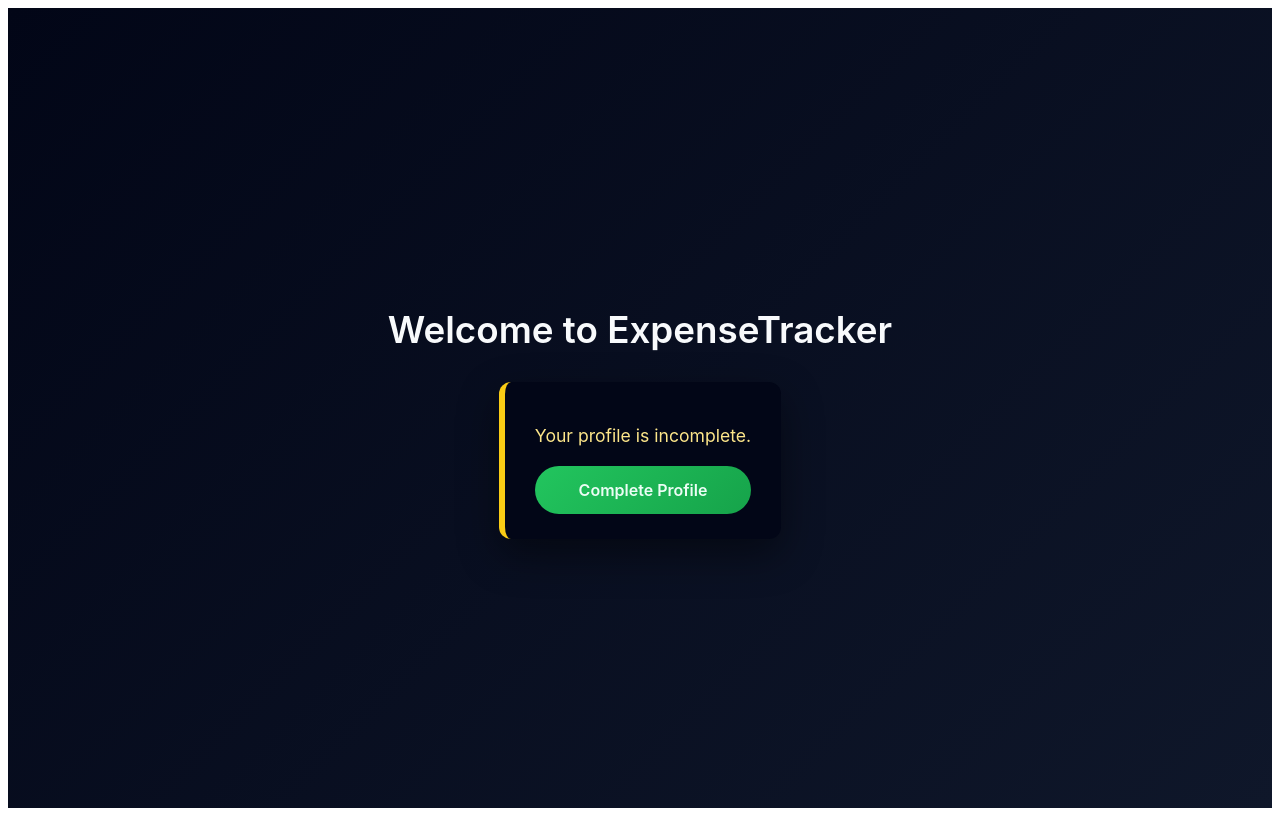
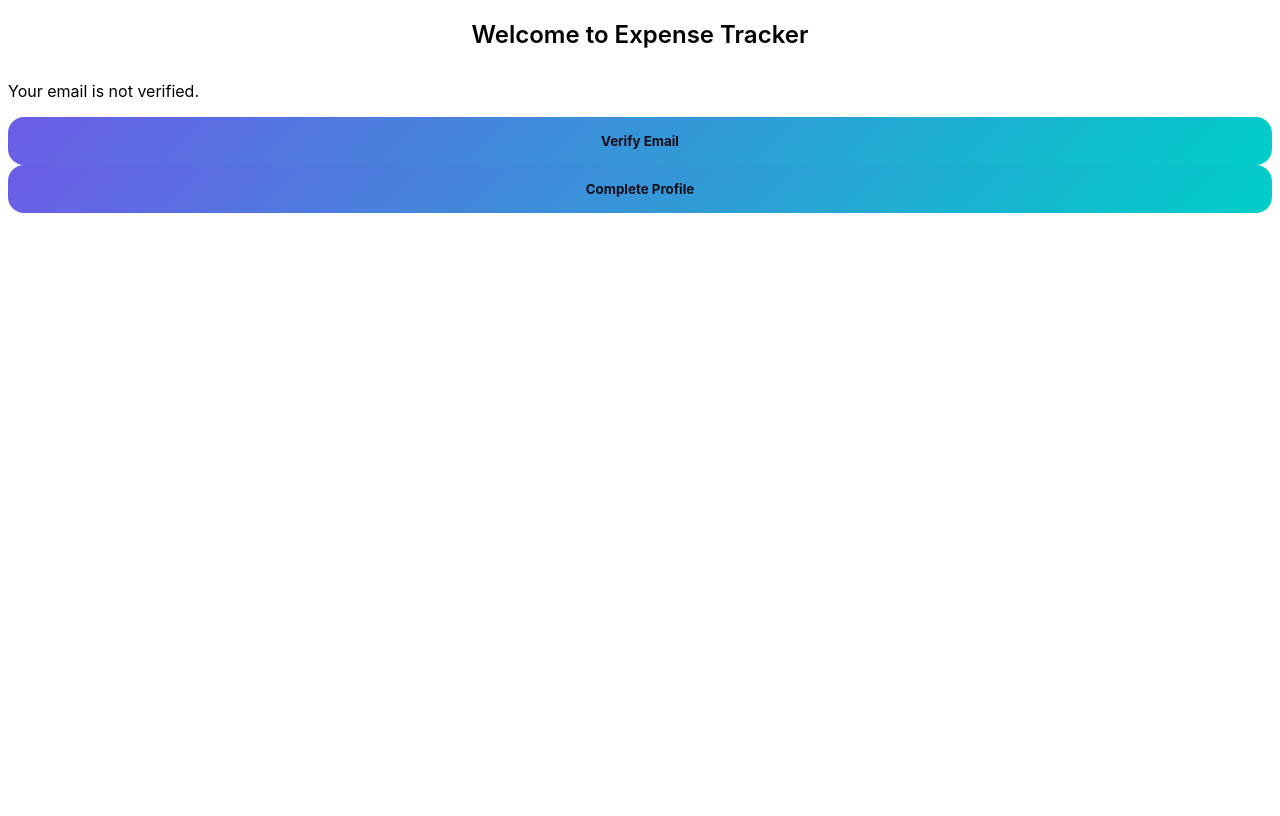
Before and after one commit to RajeevJaryal/ExpenseTrackercomplete, a React (Vite) app: page /header in a window 1280 px wide. Built offline with nearby package versions, Linux system fonts and the light colour scheme.

Commit message:
added verify email feture

```diff
--- a/src/components/form/LoginForm.jsx
+++ b/src/components/form/LoginForm.jsx
@@ -24,7 +24,6 @@ const LoginForm = () => {
   const submitHandler = async (e) => {
     e.preventDefault();
     setIsLoading(true);
-    console.log(import.meta.env.VITE_FIREBASE_API_KEY);
 
     let email, password;
 
@@ -67,6 +66,7 @@ const LoginForm = () => {
 
       localStorage.setItem("token", data.idToken);
       localStorage.setItem("email", data.email);
+      localStorage.setItem("emailVerified", data.emailVerified);
 
       if (isLogin) {
         alert("Login successful!");
--- a/src/components/header/HeaderSection.jsx
+++ b/src/components/header/HeaderSection.jsx
@@ -1,21 +1,69 @@
-import React from "react";
+import React, { useState } from "react";
 import { useNavigate } from "react-router-dom";
-import "./HeaderSection.css";
+
+const API_KEY = import.meta.env.VITE_FIREBASE_API_KEY;
 
 const HeaderSection = () => {
   const navigate = useNavigate();
+  const [loading, setLoading] = useState(false);
+
+  const emailVerified = localStorage.getItem("emailVerified") === "true";
+
+  const verifyEmailHandler = async () => {
+    setLoading(true);
+    const idToken = localStorage.getItem("token");
+
+    try {
+      const response = await fetch(
+        `https://identitytoolkit.googleapis.com/v1/accounts:sendOobCode?key=${API_KEY}`,
+        {
+          method: "POST",
+          headers: { "Content-Type": "application/json" },
+          body: JSON.stringify({
+            requestType: "VERIFY_EMAIL",
+            idToken: idToken,
+          }),
+        }
+      );
+
+      const data = await response.json();
+
+      if (!response.ok) {
+        throw new Error(data.error.message);
+      }
+
+      alert("Verification email sent! Check your inbox 📩");
+    } catch (error) {
+      // 🔴 Handle Firebase errors
+      if (error.message === "INVALID_ID_TOKEN") {
+        alert("Session expired. Please login again.");
+      } else if (error.message === "USER_NOT_FOUND") {
+        alert("User not found.");
+      } else {
+        alert(error.message);
+      }
+    }
+
+    setLoading(false);
+  };
 
   return (
-    <header className="header">
-      <h2>Welcome to ExpenseTracker</h2>
+    <>
+      <h2>Welcome to Expense Tracker</h2>
 
-      <div className="warning-card">
-        <p>Your profile is incomplete.</p>
-        <button onClick={() => navigate("/complete-profile")}>
-          Complete Profile
-        </button>
-      </div>
-    </header>
+      {!emailVerified && (
+        <div className="warning">
+          <p>Your email is not verified.</p>
+          <button onClick={verifyEmailHandler} disabled={loading}>
+            {loading ? "Sending..." : "Verify Email"}
+          </button>
+        </div>
+      )}
+
+      <button onClick={() => navigate("/complete-profile")}>
+        Complete Profile
+      </button>
+    </>
   );
 };
 
```
